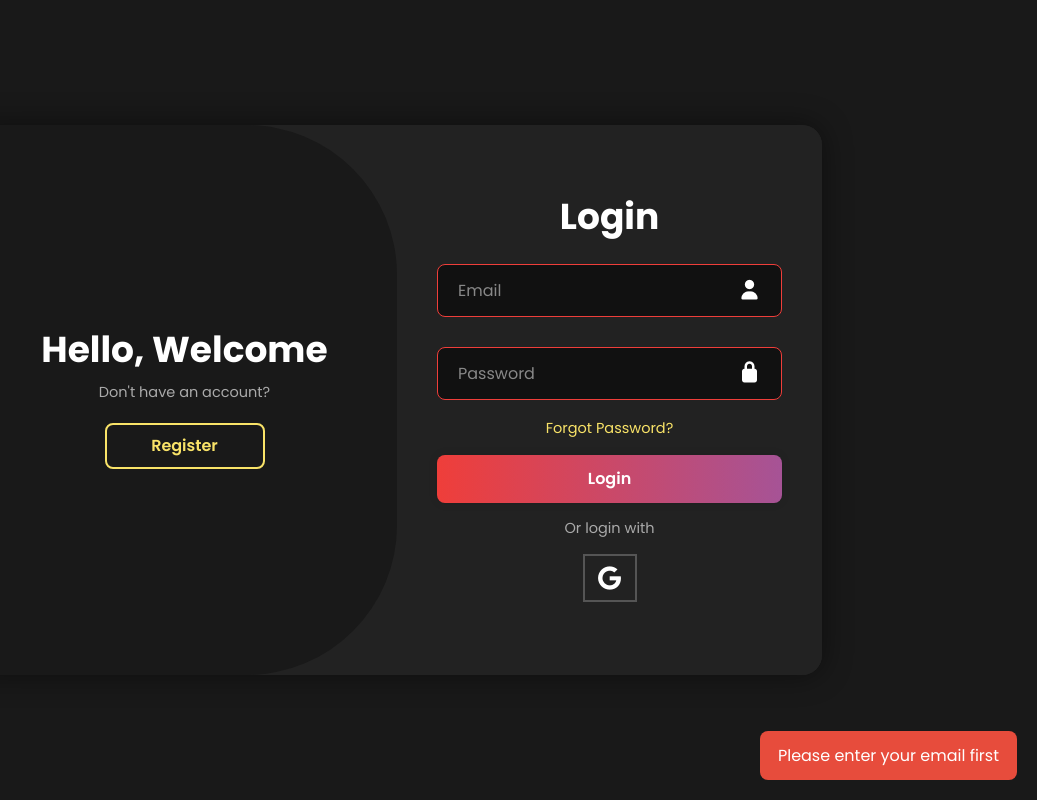
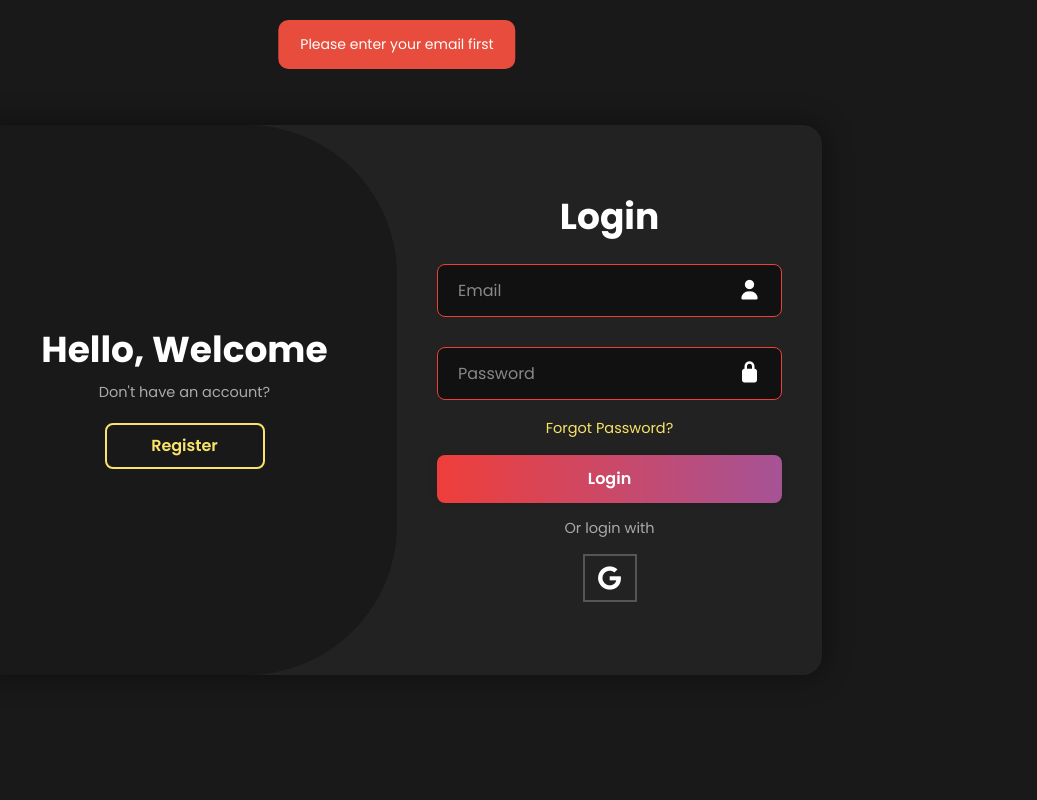
Before and after one commit to jaiprasaddev/popcornTogether, a website: page public/Login.html in a window 1280 px wide. Both pictures are taken after a click on the link "Forgot Password?". Shown: the whole page, without its empty margins (243-1280 px from the left). Drawn offline with Linux system fonts and the light colour scheme.

Commit message:
Improve toast UI and delay redirects
Move toast to top-center and enhance its styling/behavior: default duration increased to 4500ms, show() accepts a duration parameter, padding/radius/font/transition updated, and a specific .toast.show style added. Add short delays before navigation on login/register/google flows so success toasts are visible. Also tweak Google-merge info text and set its duration to 6000ms. Changes affect public/script.js and public/style-Login.css.

```diff
--- a/public/script.js
+++ b/public/script.js
@@ -11,17 +11,17 @@ loginToggleBtn.addEventListener('click', () => {
     container.classList.remove('active');
 });
 
-// ========== TOAST ==========
-function showToast(msg, type = "info") {
+// ========== TOAST (TOP-CENTER + LONGER) ==========
+function showToast(msg, type = "info", duration = 4500) {
     const t = document.getElementById("toast");
-    if (!t) return alert(msg); // fallback safety
+    if (!t) return alert(msg); // safety fallback
 
     t.innerText = msg;
     t.className = `toast show ${type}`;
 
     setTimeout(() => {
         t.className = "toast";
-    }, 3000);
+    }, duration);
 }
 
 // ========== MODAL (FOR GOOGLE MERGE) ==========
@@ -64,7 +64,10 @@ document.getElementById("loginBtn").addEventListener("click", function (e) {
             }
 
             showToast("Login successful ✅", "success");
-            window.location.href = "/index.html";
+
+            setTimeout(() => {
+                window.location.href = "/index.html";
+            }, 2500);
         })
         .catch((error) => {
             showToast(error.message, "error");
@@ -97,8 +100,12 @@ document.getElementById("registerBtn").addEventListener("click", async (e) => {
         });
 
         showToast("Registration successful! Verify your email 📩", "success");
+
         firebase.auth().signOut();
-        window.location.href = "/Login.html";
+
+        setTimeout(() => {
+            window.location.href = "/Login.html";
+        }, 3000);
 
     } catch (err) {
         showToast(err.message, "error");
@@ -121,7 +128,10 @@ function googleLogin() {
             });
 
             showToast("Google login successful ✅", "success");
-            window.location.href = "/index.html";
+
+            setTimeout(() => {
+                window.location.href = "/index.html";
+            }, 2500);
         })
         .catch(async (error) => {
 
@@ -131,8 +141,9 @@ function googleLogin() {
                 const pendingCred = error.credential;
 
                 showToast(
-                    "Account already exists. Enter website password to link Google.",
-                    "info"
+                    "Account exists. Enter website password to link Google.",
+                    "info",
+                    6000
                 );
 
                 openMergeModal(async (password) => {
@@ -148,7 +159,10 @@ function googleLogin() {
                         await userCred.user.linkWithCredential(pendingCred);
 
                         showToast("Google account linked successfully ✅", "success");
-                        window.location.href = "/index.html";
+
+                        setTimeout(() => {
+                            window.location.href = "/index.html";
+                        }, 2500);
 
                     } catch (err) {
                         showToast(err.message, "error");
--- a/public/style-Login.css
+++ b/public/style-Login.css
@@ -528,21 +528,28 @@ form {
 /* TOAST */
 .toast {
   position: fixed;
-  bottom: 20px;
-  right: 20px;
+  top: 20px;                 /* 👈 upar */
+  left: 50%;
+  transform: translateX(-50%) translateY(-20px);
   background: #222;
   color: #fff;
-  padding: 12px 18px;
-  border-radius: 8px;
+  padding: 14px 22px;
+  border-radius: 10px;
   opacity: 0;
-  transform: translateY(20px);
-  transition: 0.3s;
+  transition: all 0.3s ease;
   z-index: 9999;
+  font-size: 14px;
 }
-.toast.show { opacity: 1; transform: translateY(0); }
+
+.toast.show {
+  opacity: 1;
+  transform: translateX(-50%) translateY(0);
+}
+
 .toast.success { background: #2ecc71; }
-.toast.error { background: #e74c3c; }
-.toast.info { background: #3498db; }
+.toast.error   { background: #e74c3c; }
+.toast.info    { background: #3498db; }
+
 
 /* MODAL */
 .modal {
```
